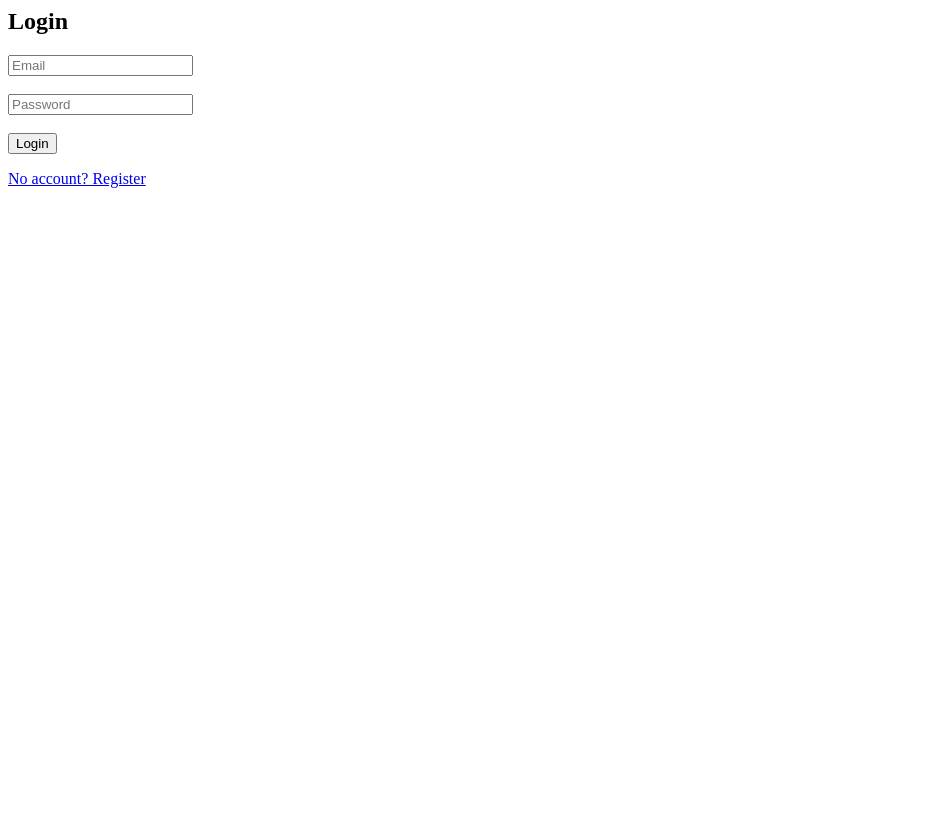
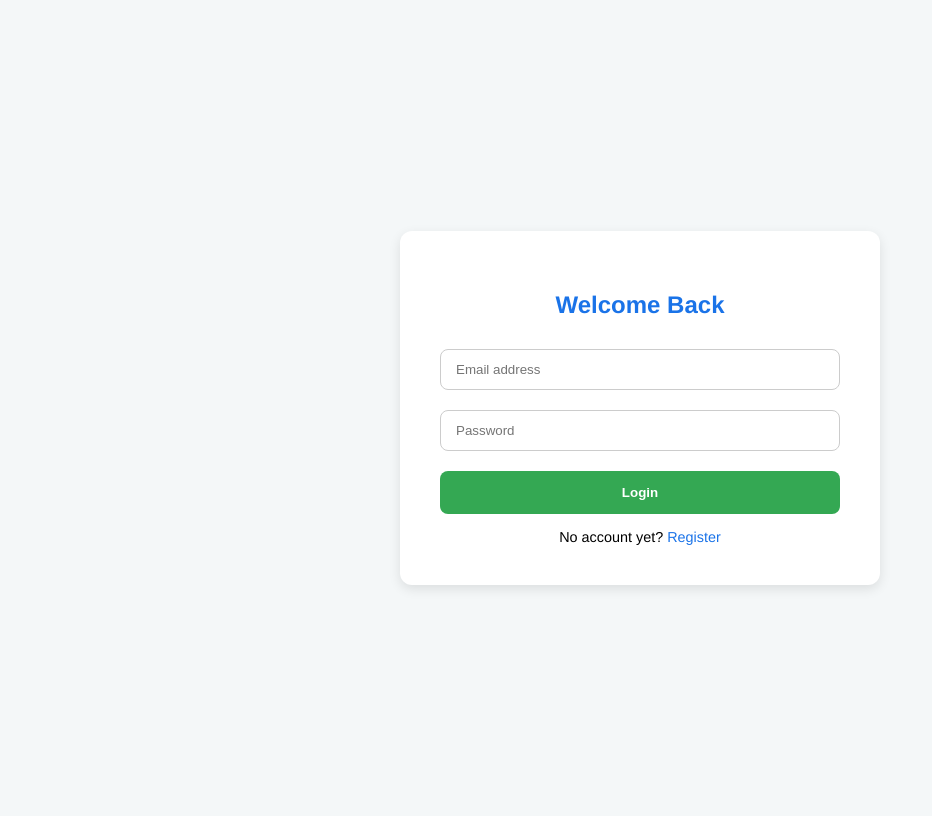
Before and after one commit to RestGenius/restgenius, a Python web app: template templates/login.html in a window 1280 px wide. Shown: the whole page, without its empty margins (0-932 px from the left). Before the commit the page ends 188 px from the top, so only its background shows below. Run offline with Jinja, Linux system fonts and the light colour scheme; the template is opened without the code that fills it, so the values that code supplies are empty.

Commit message:
Update login.html

```diff
--- a/templates/login.html
+++ b/templates/login.html
@@ -1,7 +1,77 @@
-<h2>Login</h2>
-<form method="POST" action="/login">
-  <input type="email" name="email" placeholder="Email" required><br><br>
-  <input type="password" name="password" placeholder="Password" required><br><br>
-  <button type="submit">Login</button>
-</form>
-<a href="/register">No account? Register</a>
+<!DOCTYPE html>
+<html lang="en">
+<head>
+  <meta charset="UTF-8">
+  <title>Login - RestGenius</title>
+  <style>
+    body {
+      font-family: "Helvetica Neue", Helvetica, Arial, sans-serif;
+      background-color: #f4f7f8;
+      display: flex;
+      justify-content: center;
+      align-items: center;
+      height: 100vh;
+    }
+
+    .form-container {
+      background: white;
+      padding: 40px;
+      border-radius: 12px;
+      box-shadow: 0 4px 12px rgba(0, 0, 0, 0.1);
+      width: 100%;
+      max-width: 400px;
+    }
+
+    h2 {
+      text-align: center;
+      color: #1a73e8;
+    }
+
+    input[type="email"],
+    input[type="password"] {
+      width: 100%;
+      padding: 12px 15px;
+      margin: 10px 0;
+      border: 1px solid #ccc;
+      border-radius: 8px;
+      box-sizing: border-box;
+    }
+
+    button {
+      width: 100%;
+      padding: 14px;
+      background-color: #34a853;
+      color: white;
+      font-weight: bold;
+      border: none;
+      border-radius: 8px;
+      cursor: pointer;
+      margin-top: 10px;
+    }
+
+    .link {
+      text-align: center;
+      margin-top: 15px;
+      font-size: 0.9em;
+    }
+
+    .link a {
+      color: #1a73e8;
+      text-decoration: none;
+    }
+  </style>
+</head>
+<body>
+  <div class="form-container">
+    <h2>Welcome Back</h2>
+    <form method="POST" action="/login">
+      <input type="email" name="email" placeholder="Email address" required>
+      <input type="password" name="password" placeholder="Password" required>
+      <button type="submit">Login</button>
+    </form>
+    <div class="link">
+      No account yet? <a href="/register">Register</a>
+    </div>
+  </div>
+</body>
+</html>
```
